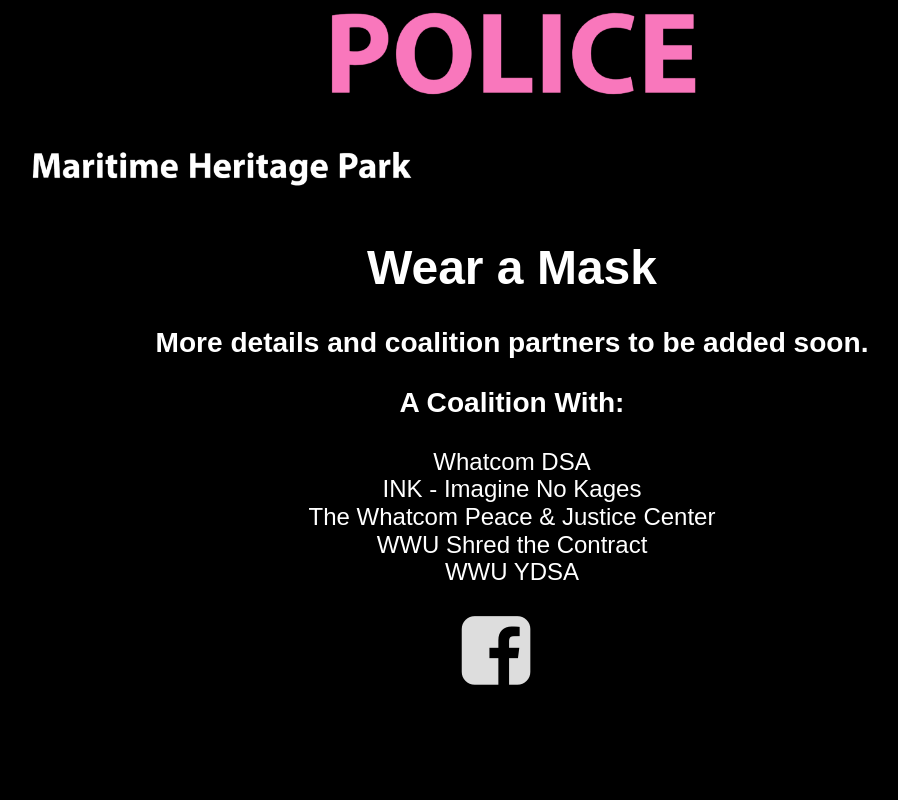
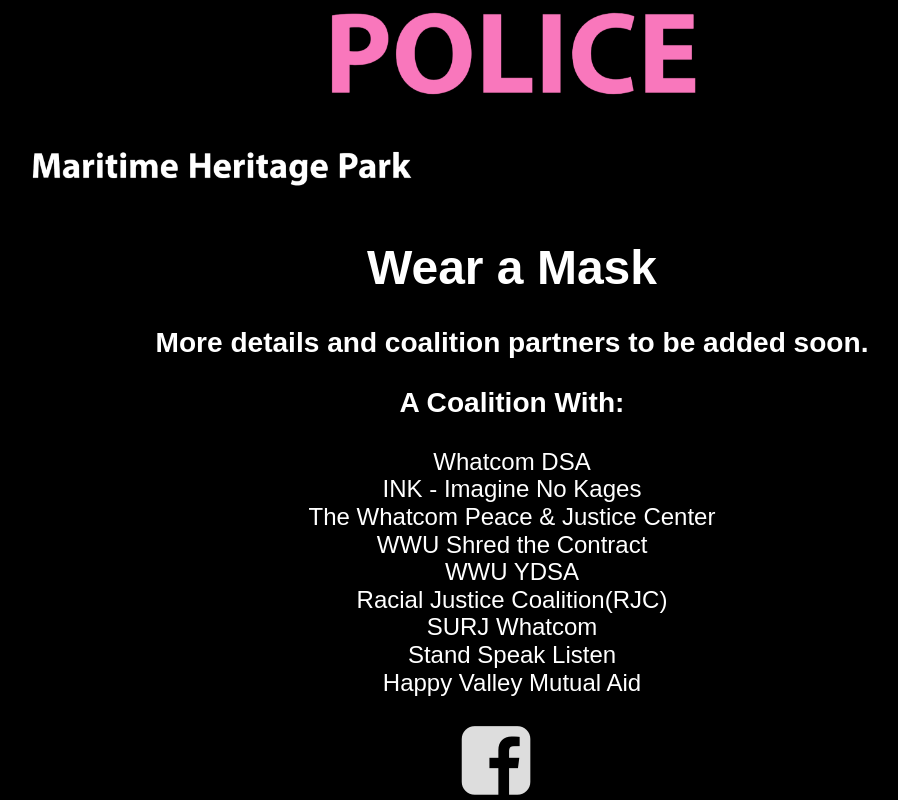
Before and after one commit to futuretman/defundbpd, a website built with Parcel: page index.html in a window 1280 px wide. Shown: the part 1375-2175 px from the top of the page, without its empty margins (128-1026 px from the left). Before the commit the page ends 2065 px from the top, so only its background shows below. Built offline with nearby package versions, Linux system fonts and the light colour scheme.

Commit message:
Update coalition

```diff
--- a/index.html
+++ b/index.html
@@ -43,6 +43,10 @@
          <li>The Whatcom Peace & Justice Center</li>
          <li>WWU Shred the Contract</li>
          <li>WWU YDSA</li>
+         <li>Racial Justice Coalition(RJC)</li>
+         <li>SURJ Whatcom</li>
+         <li>Stand Speak Listen</li>
+         <li>Happy Valley Mutual Aid</li>
       </ul>
     </div>
   </div>
```
